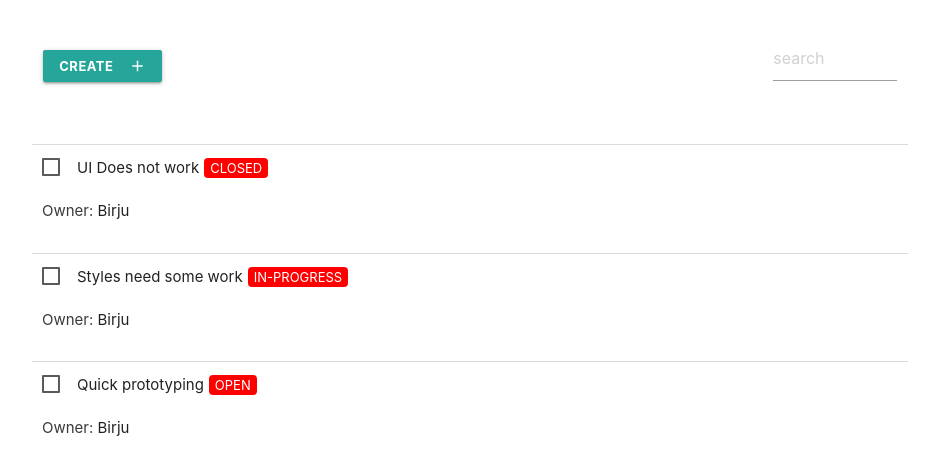
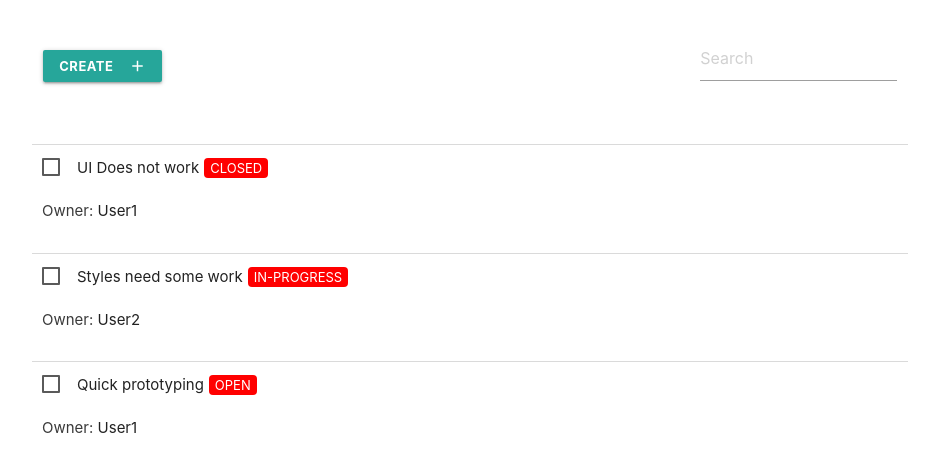
Before and after one commit to rudrak/bugatron, a Vue app: page / in a window 1280 px wide. Shown: the top 474 px of the page, without its empty margins (170-1109 px from the left). Built offline with nearby package versions, Linux system fonts and the light colour scheme.

Commit message:
slightly bigger search bar, changed some test data

```diff
--- a/src/components/BugList.vue
+++ b/src/components/BugList.vue
@@ -34,7 +34,7 @@ export default {
                     details:
                         "UI work needs to be over. But it is not done yet.",
                     state: "CLOSED",
-                    owner: "Birju",
+                    owner: "User1",
                 },
                 {
                     id: 2,
@@ -42,7 +42,7 @@ export default {
                     details:
                         "UI work needs to be over. But it is not done yet.",
                     state: "IN-PROGRESS",
-                    owner: "Birju",
+                    owner: "User2",
                 },
                 {
                     id: 3,
@@ -50,7 +50,7 @@ export default {
                     details:
                         "UI work needs to be over. But it is not done yet.",
                     state: "OPEN",
-                    owner: "Birju",
+                    owner: "User1",
                 },
             ],
         };
--- a/src/components/Container.vue
+++ b/src/components/Container.vue
@@ -2,8 +2,8 @@
     <div class="container">
         <div class="row">
             <div class="col"><CreateBtn /></div>
-            <div class="input-field col s2 search">
-                <input type="text" placeholder="search" />
+            <div class="input-field col s3 search">
+                <input type="text" placeholder="Search" />
 
             </div>
         </div>
```
